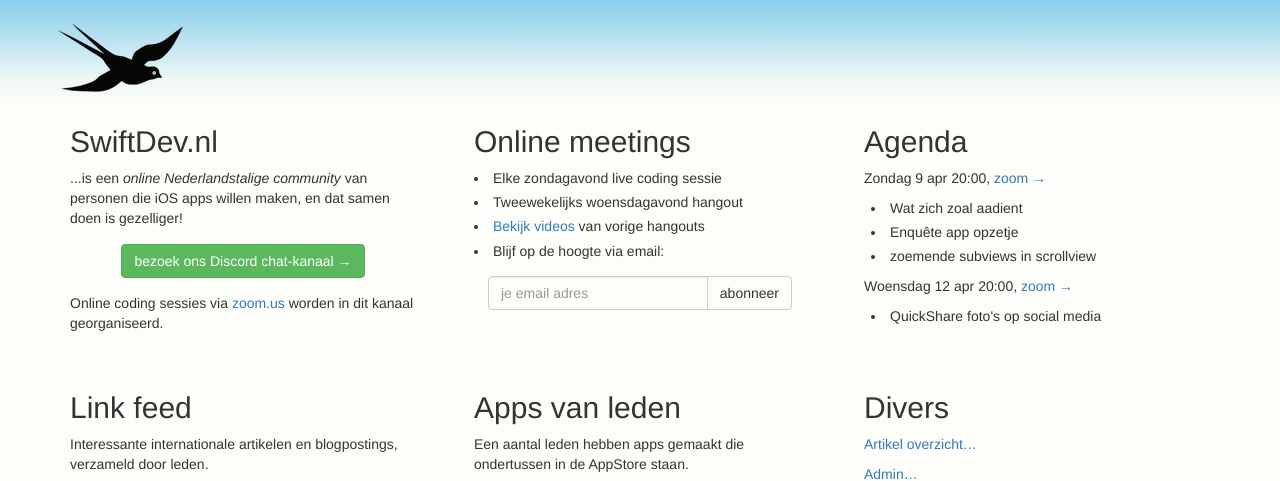
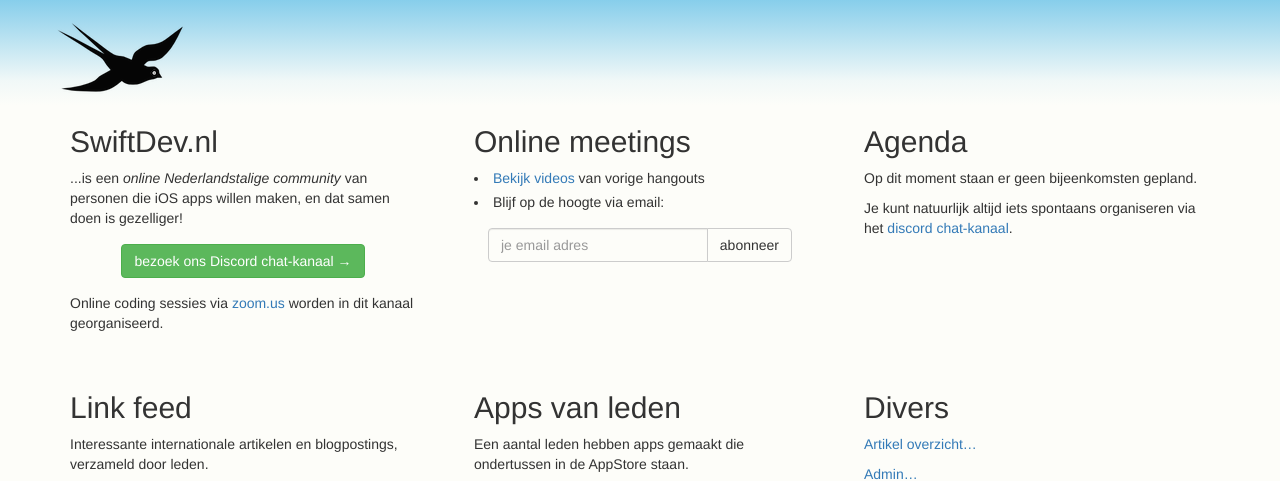
Before and after one commit to swiftdevnl/Website, a PHP site: page /index.php in a window 1280 px wide. Shown: the top 481 px of the page. Run offline with PHP 8.4, Linux system fonts and the light colour scheme.

Commit message:
Online meetings uitgecommenteerd

```diff
--- a/index.php
+++ b/index.php
@@ -88,8 +88,10 @@
                 <div class="squeeze-middle">
                     <h2>Online meetings</h2>
                     <ul class="unindented">
-                    <li>Elke zondagavond live coding sessie</li>
+                    <!--
+					<li>Elke zondagavond live coding sessie</li>
                     <li>Tweewekelijks woensdagavond hangout</li>
+					-->
                     <li><a href="artikels/videos">Bekijk videos</a> van vorige hangouts</li>
                     <li>Blijf op de hoogte via email:</li>
                     </ul>
@@ -108,6 +110,11 @@
             <div class="col-md-4">
                 <div class="squeeze-right">
                     <h2>Agenda</h2>
+					<p>Op dit moment staan er geen bijeenkomsten gepland.</p>
+					<p>
+					Je kunt natuurlijk altijd iets spontaans organiseren via
+					het <a href="https://discord.gg/Z9KS9Ha">discord chat-kanaal</a>.</p>
+					<!--
                     <p>Zondag <?php if (!empty($agenda->zondagdatum)) echo($agenda->zondagdatum); ?> 20:00, <a href="https://zoom.us/j/456434309" title="Live coding sessie">zoom &rarr;</a></p>
                     <ul class="indented">
 						<?php if (!empty($agenda->zondagpunt1)) echo("<li>".$agenda->zondagpunt1."</li>"); ?>
@@ -120,6 +127,7 @@
 						<?php if (!empty($agenda->woensdagpunt2)) echo("<li>".$agenda->woensdagpunt2."</li>"); ?>
 						<?php if (!empty($agenda->woensdagpunt3)) echo("<li>".$agenda->woensdagpunt3."</li>"); ?>
                     </ul>
+					-->
                 </div>
             </div>
         </div><!-- .row -->
```
